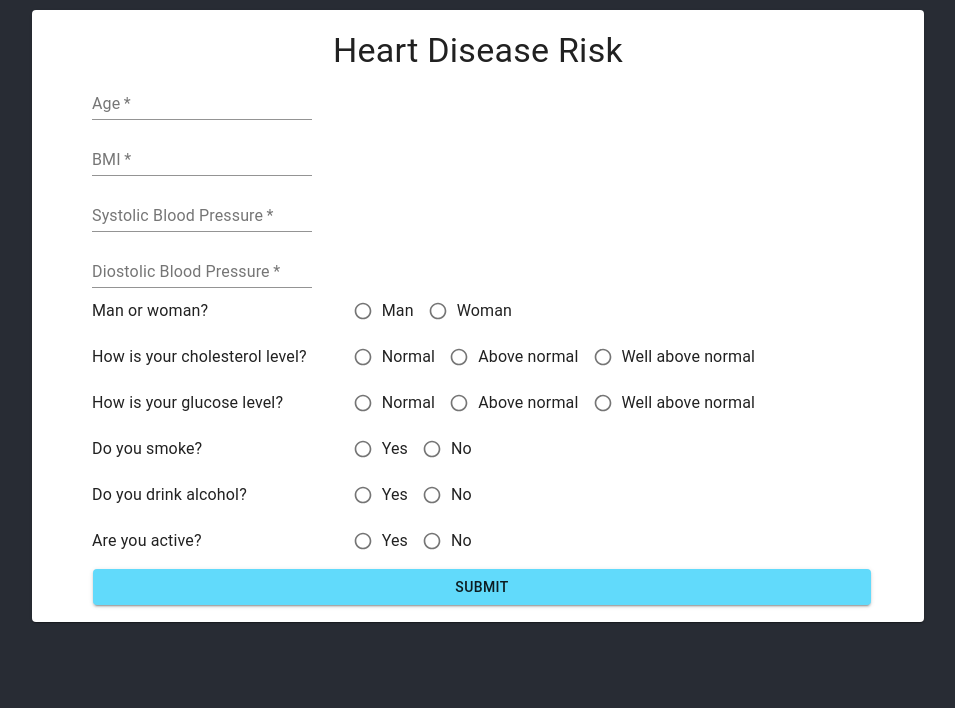
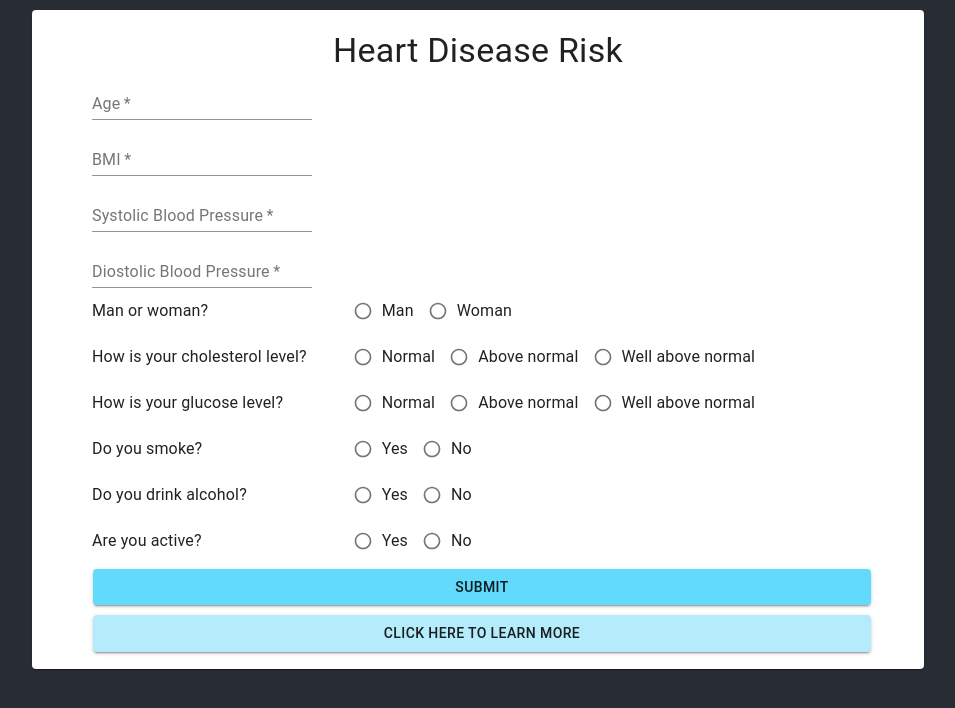
Before and after one commit to JGILINGER7/heart_disease_risk, a React (Create React App) app in the folder Sylvia/my-app/: page / in a window 1280 px wide. Shown: the top 708 px of the page, without its empty margins (162-1117 px from the left). Built offline with nearby package versions, Linux system fonts and the light colour scheme.

Commit message:
Added router

```diff
--- a/Sylvia/my-app/package.json
+++ b/Sylvia/my-app/package.json
@@ -10,6 +10,7 @@
     "@testing-library/user-event": "^13.5.0",
     "react": "^18.2.0",
     "react-dom": "^18.2.0",
+    "react-router-dom": "^6.9.0",
     "react-scripts": "5.0.1",
     "web-vitals": "^2.1.4"
   },
--- a/Sylvia/my-app/public/index.html
+++ b/Sylvia/my-app/public/index.html
@@ -25,7 +25,7 @@
       Learn how to configure a non-root public URL by running `npm run build`.
     -->
     <title>Heart Disease Risk</title>
-  </head>
+    </head>
   <body>
     <noscript>You need to enable JavaScript to run this app.</noscript>
     <div id="root"></div>
--- a/Sylvia/my-app/src/Components/App/App.js
+++ b/Sylvia/my-app/src/Components/App/App.js
@@ -1,28 +1,22 @@
 import React from 'react';
-import logo from './../../logo.svg';
 import './App.css';
-import Container from '@material-ui/core/Container';
-import Typography from '@material-ui/core/Typography';
-import Box from '@material-ui/core/Box';
-import { Button, Paper } from '@material-ui/core';
 import HeartDiseaseRiskForm from '../HeartDiseaseRiskForm/HeartDiseaseRiskForm';
+import { Route } from 'react-router-dom';
+import { Routes } from 'react-router-dom';
+import BehindTheScenes from '../BehindTheScenes/BehindTheScenes';
+
+
+
 function App() {
+
   return (
-    <Container maxWidth="md" disableGutters={false} className="App">
-      <Paper>
-        {/* <img src={logo} className="App-logo" alt="logo" />
-        <Typography variant="h4" component="h1" gutterBottom>
-          Create React App + Material-UI
-        </Typography>
-        <Button variant="contained" color="primary">
-          Primary Button fl kdsjflkasjfasd
-        </Button>
-        <Button variant="contained" color="secondary">
-          Secondary Button
-        </Button> */}
-      <HeartDiseaseRiskForm/>
-      </Paper>
-    </Container>
+    <>
+    <Routes>
+      <Route path="/" element={<HeartDiseaseRiskForm/>} />
+      <Route path="/BehindTheScenes" element={<BehindTheScenes/>} />
+
+    </Routes>
+    </>
   );
 }
 export default App;
--- /dev/null
+++ b/Sylvia/my-app/src/Components/BehindTheScenes/BehindTheScenes.js
@@ -0,0 +1,26 @@
+import React, { useEffect, useRef } from 'react';
+import { Grid, TextField, FormControlLabel, FormControl, FormLabel, Select, Button, MenuItem, RadioGroup, Radio, Text, Typography } from "@material-ui/core"
+import { render } from "@testing-library/react"
+import { Container, Paper } from "@material-ui/core"
+
+const BehindTheScenes = () => {
+    // const { tableau } = window;
+
+    // const url =  "https://public.tableau.com/app/profile/sarita.garcia/viz/heart_disease_risk/ap_cardio";
+    // console.log(ref, tableau)
+    // new tableau.Viz(ref.current,url);
+    // function initViz(ref){
+    //   new tableau.Viz(ref.current,url);
+    // }
+    useEffect(() => {
+
+    })
+
+    return (
+        <>
+
+        </>
+    );
+}
+
+export default BehindTheScenes
--- a/Sylvia/my-app/src/Components/HeartDiseaseRiskForm/HeartDiseaseRiskForm.js
+++ b/Sylvia/my-app/src/Components/HeartDiseaseRiskForm/HeartDiseaseRiskForm.js
@@ -1,9 +1,12 @@
 import React, { useState } from "react"
 import { Grid, TextField, FormControlLabel, FormControl, FormLabel, Select, Button, MenuItem, RadioGroup, Radio, Text, Typography } from "@material-ui/core"
 import { render } from "@testing-library/react"
+import { Container, Paper } from "@material-ui/core"
+import { Link } from 'react-router-dom';
+import { useNavigate } from "react-router-dom";
 
 const HeartDiseaseRiskForm = () => {
-
+  const navigate = useNavigate();
   const defaultFormValues = {
     gender: "",
     age: "",
@@ -34,7 +37,14 @@ const HeartDiseaseRiskForm = () => {
     setIsSubmitted(!isSubmitted)
   }
 
+  const routeChange = () =>{
+    let path = `/BehindTheScenes`;
+    navigate(path);
+  }
+
   return (
+    <Container maxWidth="md" disableGutters={false} className="App">
+      <Paper>
         <form onSubmit={handleSubmit} style={{ "padding-left": "50px", "padding-right": "50px" }}>
           <Typography variant="h4">Heart Disease Risk</Typography>
           <Grid container alignItems="baseline" justifyContent="left" direction="column" spacing={1}>
@@ -110,10 +120,15 @@ const HeartDiseaseRiskForm = () => {
               <Button variant="contained" color="primary" type="submit" fullWidth={true}>
                 {isSubmitted ? `Hide Results` : `Submit`}
               </Button>
+              <Button variant="contained" color="secondary" fullWidth={true} onClick={routeChange}>
+                Click here to learn more
+              </Button>
             </Grid>
           </Grid>
           <Typography id="results" hidden={!isSubmitted}>{`The values gathered are: ${JSON.stringify(formValues, null, 2)}`}</Typography>
         </form>
+      </Paper>
+    </Container>
   )
 
 }
--- a/Sylvia/my-app/src/index.js
+++ b/Sylvia/my-app/src/index.js
@@ -7,13 +7,16 @@ import reportWebVitals from './reportWebVitals';
 import { ThemeProvider } from '@material-ui/core';
 import {CssBaseline} from '@material-ui/core';
 import theme from './theme';
+import { BrowserRouter } from 'react-router-dom';
 
 const root = ReactDOM.createRoot(document.getElementById('root'));
 root.render(
   <ThemeProvider theme={theme}>
     {/* CssBaseline kickstart an elegant, consistent, and simple baseline to build upon. */}
     <CssBaseline />
-    <App />
+    <BrowserRouter>
+      <App />
+    </BrowserRouter>
   </ThemeProvider>
 );
 
```
Also changed, not shown: 1 other file (tests, documents, lock files or other folders). Lines whose indentation alone changed are shown as unchanged.
